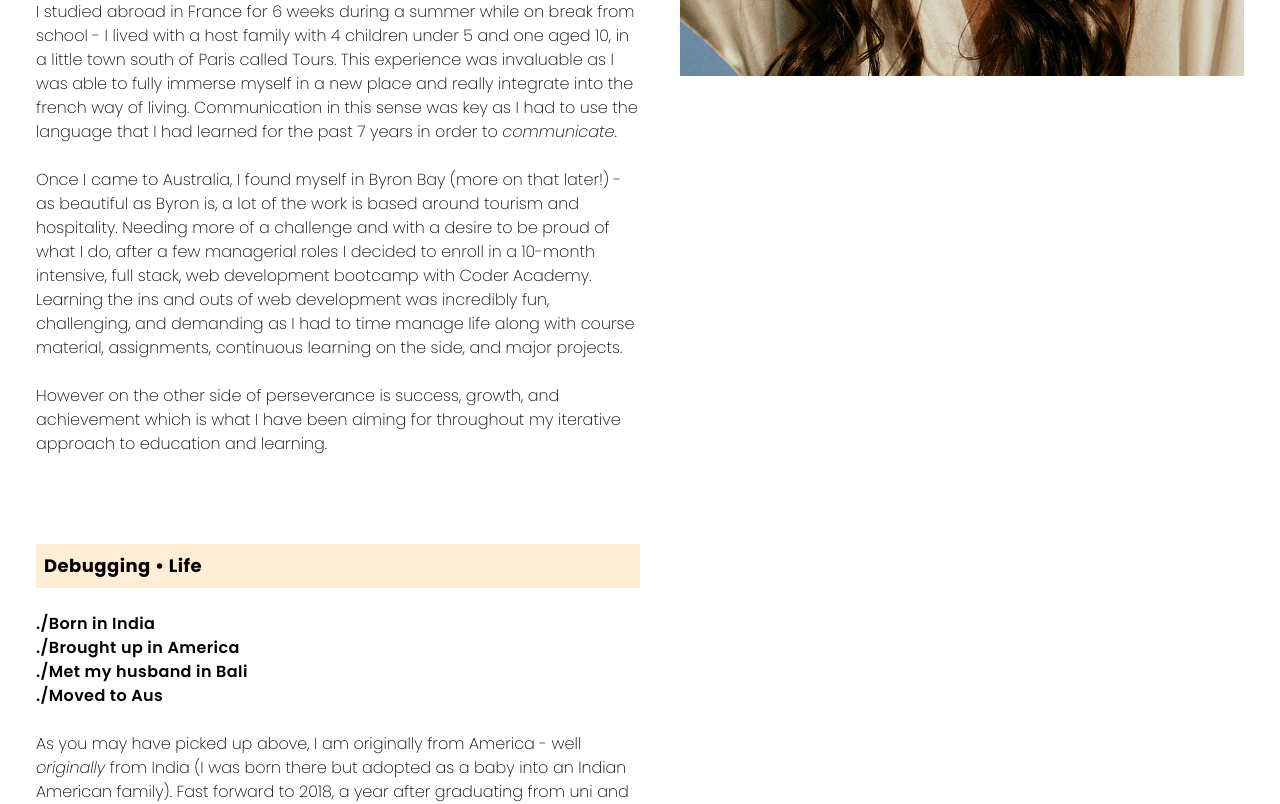
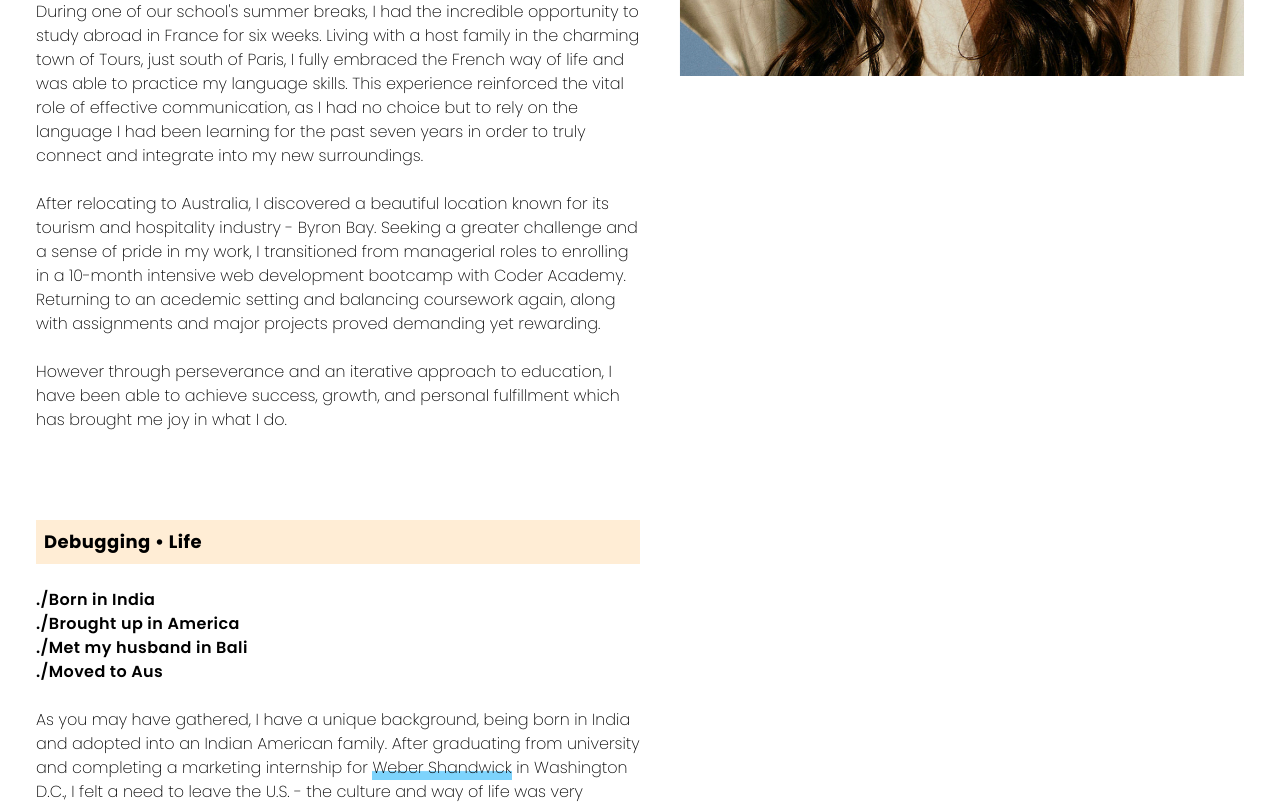
Before and after one commit to sarahhlandis/portfolio-react, a React (Vite) app: page /about in a window 1280 px wide. Shown: the part 980-1784 px from the top of the page. Built offline with nearby package versions, Linux system fonts and the light colour scheme; a web font is replaced by a local one.

Commit message:
fix[About]: adjusted resume button on sm screens. Shortened all about text to be more concise.

```diff
--- a/src/pages/About.jsx
+++ b/src/pages/About.jsx
@@ -38,7 +38,7 @@ export function About() {
                     If you want to know more about me, keep reading.
                     <br/>
                     <br />
-                    Or, stick with what you know and just check out <a className="font-semibold relative inline-block bg-gradient-to-t from-sky-300 from-35% to-transparent to-40% hover:bg-sky-300 transition duration-100 ease-in-out" href="#tech">my stack & resumé</a>.
+                    Or, stick with what you know and check out <a className="font-semibold relative inline-block bg-gradient-to-t from-sky-300 from-35% to-transparent to-40% hover:bg-sky-300 transition duration-100 ease-in-out" href="#tech">my stack & resumé</a>.
                 </p>
                 {/* <section data-aos="fade-up" data-aos-easing="ease-in-out" data-aos-delay="100"> */}
                 <section>
@@ -60,20 +60,19 @@ export function About() {
                         </p>
                         <br/>
                         <p className="">
-                            From an ingrained importance on education in American culture, I thoroughly enjoyed my structured learning years. Spending my youth in school and extracurricular activities, I always had an excitement to learn.
+                            Growing up in the American culture, I always found joy in my structured learning years and fully engaged myself in my academics and extracurricular activities.
                             <br />
                             <br />
-                            After finishing high school, I went off (as Americans do) to
-                            Wake Forest University to pursue my Bachelor&#39;s Degree. Being a liberal arts school, we had the freedom to dip our toes into a plethora of different course subjects and choose our major after 2 years of testing the waters and finding our interests. I chose to major in Communication and French as I love language and believe that communication is the core building block to all things in life: relationships, conflict resolution, professional endeavors, etc.
+                            After graduating from high school, I attended Wake Forest University to pursue my Bachelor&#39;s Degree. Being a liberal arts school, we had the freedom to explore various subjects for two years before choosing a major. Drawn to language and recognizing its significance in all aspects of life, I chose to major in Communication and French. I strongly believe the art of communication is integral to all things in life: relationships, conflict resolution, professional endeavors, etc.
                             <br />
                             <br />
-                            I studied abroad in France for 6 weeks during a summer while on break from school - I lived with a host family with 4 children under 5 and one aged 10, in a little town south of Paris called Tours. This experience was invaluable as I was able to fully immerse myself in a new place and really integrate into the french way of living. Communication in this sense was key as I had to use the language that I had learned for the past 7 years in order to <i>communicate</i>.
+                            During one of our school&#39;s summer breaks, I had the incredible opportunity to study abroad in France for six weeks. Living with a host family in the charming town of Tours, just south of Paris, I fully embraced the French way of life and was able to practice my language skills. This experience reinforced the vital role of effective communication, as I had no choice but to rely on the language I had been learning for the past seven years in order to truly connect and integrate into my new surroundings.
                             <br />
                             <br />
-                            Once I came to Australia, I found myself in Byron Bay (more on that later!) - as beautiful as Byron is, a lot of the work is based around tourism and hospitality. Needing more of a challenge and with a desire to be proud of what I do, after a few managerial roles I decided to enroll in a 10-month intensive, full stack, web development bootcamp with Coder Academy. Learning the ins and outs of web development was incredibly fun, challenging, and demanding as I had to time manage life along with course material, assignments, continuous learning on the side, and major projects.
+                            After relocating to Australia, I discovered a beautiful location known for its tourism and hospitality industry - Byron Bay. Seeking a greater challenge and a sense of pride in my work, I transitioned from managerial roles to enrolling in a 10-month intensive web development bootcamp with Coder Academy. Returning to an acedemic setting and balancing coursework again, along with assignments and major projects proved demanding yet rewarding.
                             <br />
                             <br />
-                            However on the other side of perseverance is success, growth, and achievement which is what I have been aiming for throughout my iterative approach to education and learning.
+                            However through perseverance and an iterative approach to education, I have been able to achieve success, growth, and personal fulfillment which has brought me joy in what I do.
                             <br />
                             <br />
                         </p>
@@ -90,19 +89,16 @@ export function About() {
                         <p className="font-semibold tracking-wide"> ./Moved to Aus</p>
                         <br />
                         <p className="">
-                            As you may have picked up above, I am originally from America - well <i>originally</i> from India (I was born there but adopted as a baby into an Indian American family). Fast forward to 2018, a year after graduating from uni and 6 months after finishing a marketing internship for <a className="relative inline-block bg-gradient-to-t from-sky-300 from-35% to-transparent to-40% hover:bg-sky-300 transition duration-100 ease-in-out" href="https://webershandwick.com/">Weber Shandwick</a> in Washington D.C., I decided I needed to leave the U.S. The general culture, way of living, and societal interests were no longer aligning with me.
+                            As you may have gathered, I have a unique background, being born in India and adopted into an Indian American family. After graduating from university and completing a marketing internship for <a className="relative inline-block bg-gradient-to-t from-sky-300 from-35% to-transparent to-40% hover:bg-sky-300 transition duration-100 ease-in-out" href="https://webershandwick.com/">Weber Shandwick</a> in Washington D.C., I felt a need to leave the U.S. - the culture and way of life was very obviously no longer in alignment with my interests or character.
                             <br />
                             <br />
-                            I wanted to go to a part of the world that I hadn&#39;t been yet and where I wouldn&#39;t be able to speak the language: South East Asia. I chose to check out Vietnam, Cambodia, Thailand and Bali and do a bit of solo exploration. Fast forward to arriving in Bali, my last spot and near end of my trip - oh, and meeting my now-husband that evening. Only meant to stay in Bali for 5 days and then return home, I actually chose to not get on my flight and stay an additional month.
+                            Seeking new experiences, I decided to explore Southeast Asia, specifically Vietnam, Cambodia, Thailand, and Bali. During my time in Bali, I unexpectedly met my now-husband and chose to extend my stay instead of returning home. After staying an additional month in Bali, we had to decide whether or not I was going to return back to the U.S. or spend more time together. He was Australian, and eventually, we settled in Byron Bay for eight months before returning to America to tie up loose ends and finalize my move to Australia.
                             <br />
                             <br />
-                            Of course he was Australian and swooned me back to Byron Bay where we eventually stayed for another 8 months before returning to America to tie up affairs and finalize my move over to Australia permanently. Once settled in Byron atfer sorting out a proper visa, I had to adapt and integrate into the Australian culture which took some getting used to.
+                            Although the U.S. and Australia are similar in that both countries speak the same language, adjusting to the Australian culture did take some time. I had to navigate social conversation etiquette, different intonations, the underdog mentality, and different ways of celebrating holidays (this may seem small but holidays are very celebrated in America)! However, Australia&#39;s unostentatious, convivial, and nature-centric lifestyle resonated with me. The emphasis on whole foods and holistic living aligned perfectly with my personal choices, enhancing my overall well-being and reinvigorated my zest for life.
                             <br />
                             <br />
-                            Things like the nuances between social conversation etiquette and differences in celebrating holidays stumped me for a while. But I was ready to leave America and Australia was the perfect fit; laid-back, convivial, unostentatious, and appreciation for nature resonated with me. The purity of whole foods in Australia and general aptitude for a healthy lifestyle synthesized perfectly with my lifestyle choices. Australia&#39;s dedication to holistic living has significantly enhanced my well-being and zest for life.
-                            <br />
-                            <br />
-                            Through debugging my life, I&#39;ve had the opportunity to immerse myself in a new way of living, forge meaningful connections, and continue my personal and professional growth. I&#39;m excited to continue to thrive in an environment that supports my pursuit of a fulfilling and balanced life. Australia&#39;s beauty has truly captured my heart.
+                            Through debugging my life, I&#39;ve had the opportunity to immerse myself in a new way of living, forge meaningful connections, and continue my personal and professional growth. I&#39;m excited to continue to thrive in an environment that supports my pursuit of a fulfilling and balanced life.
                         </p>
                     </div>
                 </section>
@@ -116,22 +112,19 @@ export function About() {
                         <p className="font-semibold tracking-wide"> ./Managerial Roles</p>
                         <p className="font-semibold tracking-wide"> ./Web Developer</p>
                         <br />
-                        <p>Transitioning from the rigid and demanding work culture around marketing in America, my arrival in Australia, particularly in Byron Bay, was a stark contrast but a pleasant surprise. I realized no one even knew my uni and that was okay! As briefly mentioned before, Byron Bay is known for its beautiful beaches, crystal blue waters, and country lifestyle and not so much its corporate job opportunities.
+                        <p>In comparison to the rigid and demanding work culture in America, my arrival in Byron Bay brought a pleasant surprise.  I realized that the focus was not on prestigious university backgrounds but on interpersonal skills and adaptability. Job opportunities in the corporate sector were limited, so I explored different roles, starting with cleaning and eventually moving into managing a cleaning team and then assisting with administrative tasks.
                         <br />
                         <br />
-                        So what was I to do for work, I thought? Little did I know this was actually a pot of gold in disguise - I could do anything and excel at it! So I worked in a cleaning role, then worked my way to managing the cleaning team, and then working alongside the owner of the cleaning business on more admin tasks and higher management. But I wasn&#39;t excited by my work or proud to say what I did. I moved on to then working for a luxury property rental company, managing a portfolio properties. I found this job fun as each day was different and I got to spend a lot of time in a lot of <i>really</i> beautiful homes around the hinterland region. I also enjoyed speaking to guests and checking all the small details before their arrival.
+                        While working for a luxury property rental company, I found enjoyment in the variety of tasks and the opportunity to visit beautiful homes. However, I still felt a lack of passion and challenge in my work. Reflecting on my situation and the desire for change, my husband and I decided to take a trip back to America to visit some close friends and family as borders had since reopened.
                         <br />
                         <br />
-                        However, I found myself in the same situation as before and thinking, I&#39;m just not passionate about this nor am I being challenged. This job was off the back of covid so I actually had&#39;t been back to America since moving away, and I was beginning to think maybe Byron is just <i>too</i> small. My husband and I decided to go back and do a big trip as many of my friends actually hadn&#39;t met him before and also to decide what needed to change.
+                        During this time, a friend suggested that my husband explore coding and web development as a potential career path. While he initially hesitated, it piqued my interest. Drawing on my previous but brief experience in computer science and my affinity for languages and problem-solving, I realized web development might be a better fit for me.
                         <br />
                         <br />
-                        One of my husband&#39;s closest friends had just sold his business for multimillions and suggested my husband actually look into coding and web development as a career. My husband looked into it for a while but didn&#39;t think it would hold his attention but in that time, it piqued mine. I recalled doing a semester of computer science in uni and loving it and coupled with my love for languages and tetris-like brain, I thought it may actually be a better fit for me.
+                        Enrolling in the bootcamp allowed me to upskill and become potent in my web development career. I&#39;m the type that gives everything to my work and won&#39;t settle for MVP. I am continuously striving for excellence and find satisfaction in resolving intricate bugs. I genuinely enjoy the challenges I face on a daily basis and love celebrating small (and big!) wins.
                         <br />
                         <br />
-                        Enrolling in the bootcamp allowed me to upskill and become potent in my web development career. I&#39;m the type that gives everything to my work and won&#39;t settle for MVP. I find myself getting into little rabbit holes of bugs and just chipping away until I get the small-win satisfaction when I resolve it. I realize I must like it enough to spend hours and hours doing it each day!
-                        <br />
-                        <br />
-                        Mainly, I am proud to be working in web development, and excited by the daily challenges. I feel great joy in being able to create functional and visually appealing websites that have a real impact on users. It&#39;s incredibly fulfilling to see my work come to life and contribute to the digital landscape in one way or another.
+                        Working in web development brings me pride as I&#39;m able witness my work come to life. Contributing to the digital landscape is immensely fulfilling and I feel great joy in being able to create functional and visually appealing websites that have a real impact on users.The purpose behind my work continues to be a driving force in my professional motivation.
                         </p>
                     </div>
                 </section>
@@ -157,7 +150,7 @@ export function About() {
                 </section>
                 <div className="flex justify-center text-xl font-semibold pt-10" data-aos="fade-up" data-aos-easing="ease-in-out" data-aos-delay="100">
                     <a href={resumePDF} target="_blank" rel="noopener noreferrer">
-                        <button id="pdf" className="bg-sky-300 hover:bg-sky-400 hover:scale-105 ease-out duration-200 text-white font-poppins py-2 px-4 rounded w-96 h-16 mb-10">
+                        <button id="pdf" className="bg-sky-300 hover:bg-sky-400 hover:scale-105 ease-out duration-200 text-white font-poppins py-2 px-4 rounded md:w-96 h-16 lg:mb-10">
                         View Resumé
                         </button>
                     </a>
```
